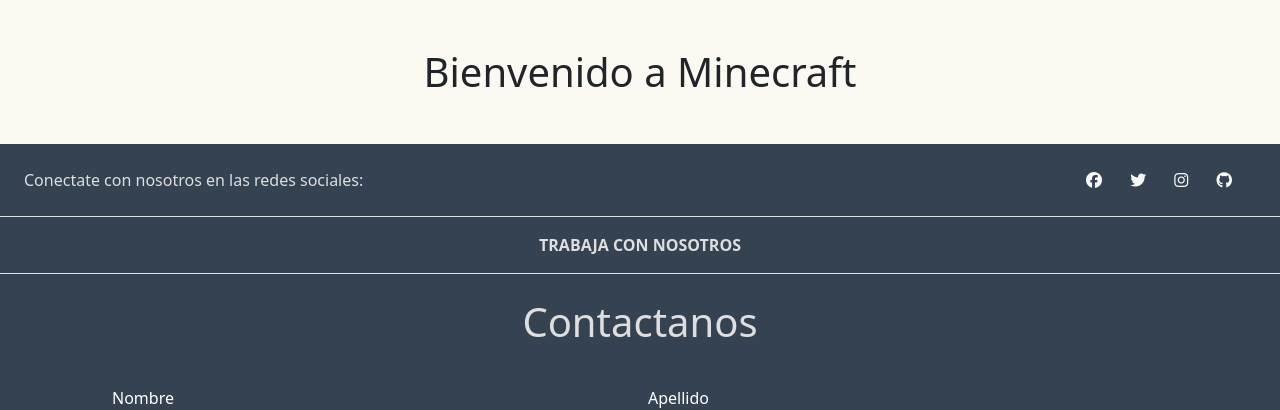
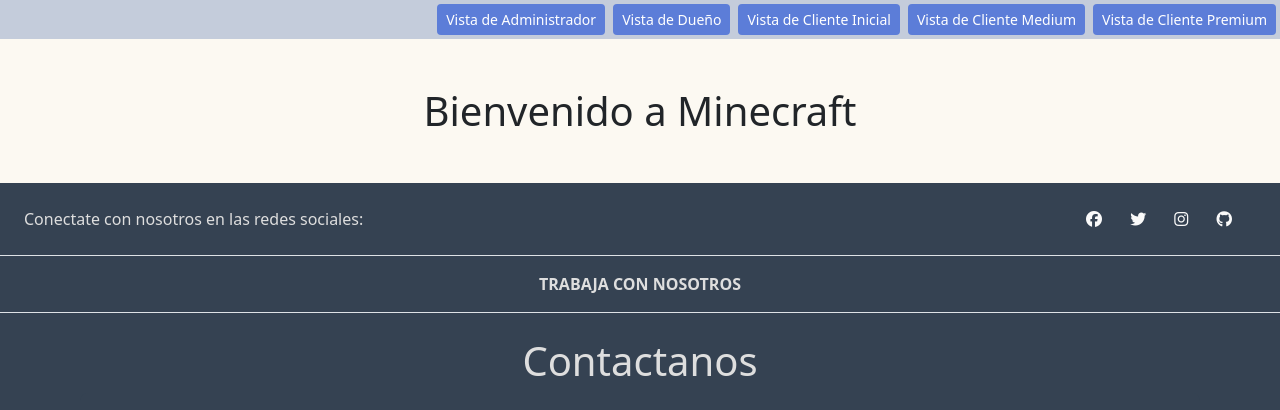
Before and after one commit to starboyagus/EG-TP, a PHP site: page / in a window 1280 px wide. Shown: the part 78-488 px from the top of the page. Run offline with PHP 8.4, Linux system fonts and the light colour scheme; some libraries are stand-ins or nearby versions.

Commit message:
Actualización para Debug
- "change_view.php" añadido
- "navbar.php" modificada con una toolbar para cambiar entre las distintas vistas de usuario

```diff
--- a/htdocs/RosarioShoppingPlaza/navbar.php
+++ b/htdocs/RosarioShoppingPlaza/navbar.php
@@ -60,3 +60,21 @@
         </div>
     </div>
 </nav>
+
+<ul class="nav justify-content-end admin-tools py-1">
+    <li class="nav-item">
+        <a href="change_view.php?type=1" class="btn mx-1 btn-tool btn-sm">Vista de Administrador</a>
+    </li>
+    <li class="nav-item">
+        <a href="change_view.php?type=2" class="btn mx-1 btn-tool btn-sm">Vista de Dueño</a>
+    </li>
+    <li class="nav-item">
+        <a href="change_view.php?type=3&cat=1" class="btn mx-1 btn-tool btn-sm">Vista de Cliente Inicial</a>
+    </li>
+    <li class="nav-item">
+        <a href="change_view.php?type=3&cat=2" class="btn mx-1 btn-tool btn-sm">Vista de Cliente Medium</a>
+    </li>
+    <li class="nav-item">
+        <a href="change_view.php?type=3&cat=3" class="btn mx-1 btn-tool btn-sm">Vista de Cliente Premium</a>
+    </li>
+</ul>
```
Also changed, not shown: htdocs/RosarioShoppingPlaza/change_view.php (added, +17 -0 lines).
